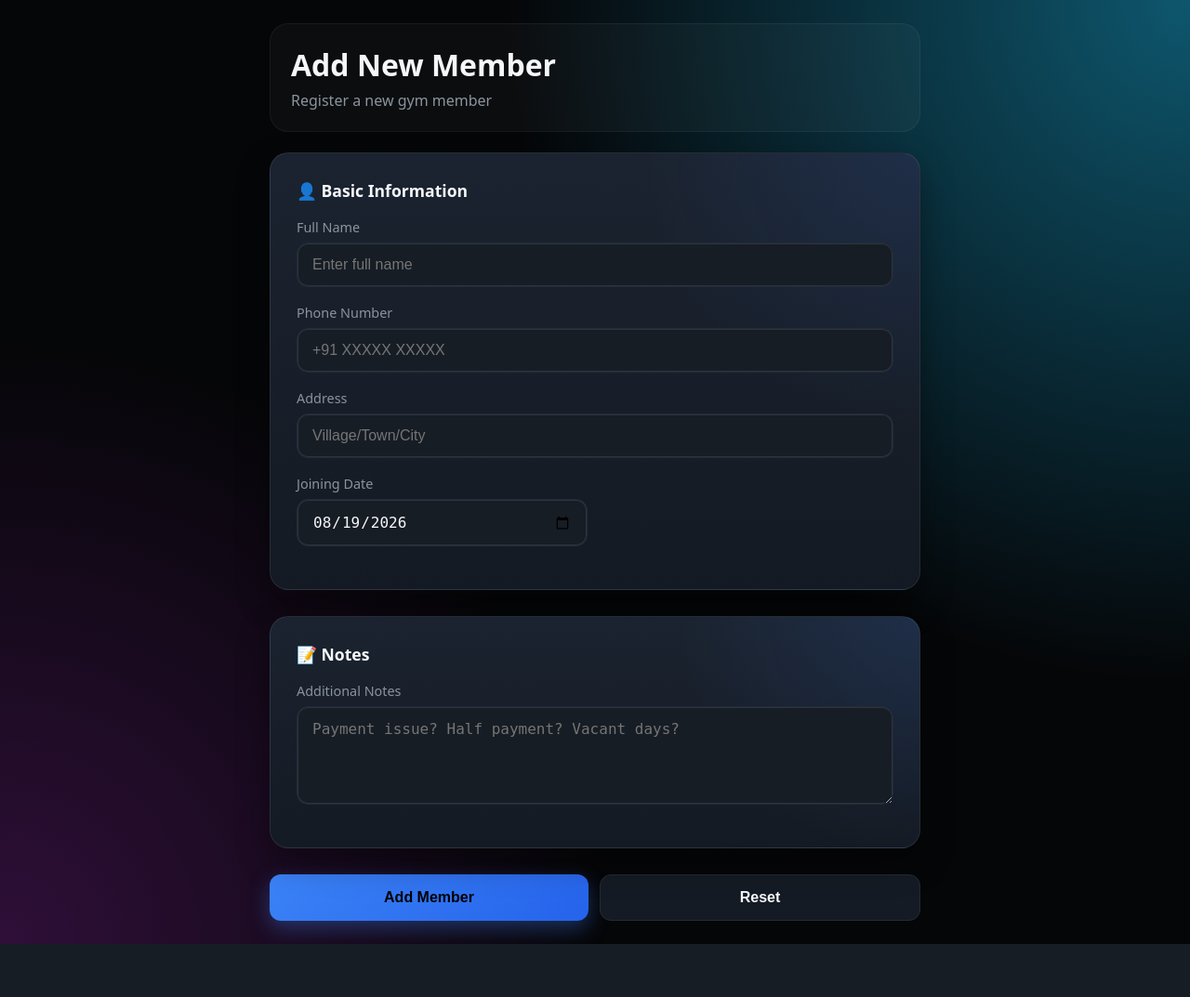
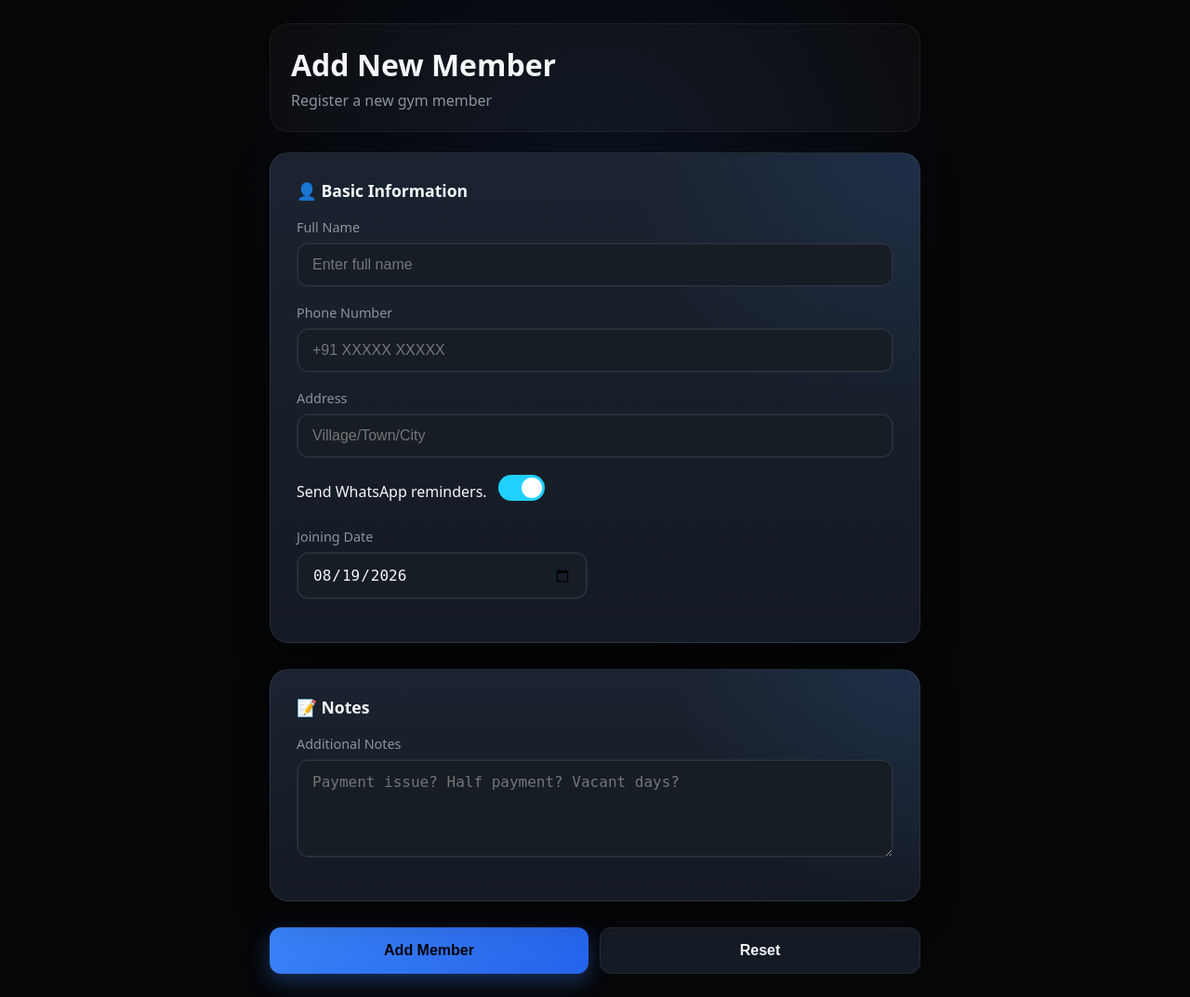
Before and after one commit to LearnEHKing/GYM-Management, a Flask app: page /add_member in a window 1280 px wide. Shown: the whole page at 93% size. Before the commit the page ends 1016 px from the top, so only its background shows below. Run offline with Flask 3, Linux system fonts and the light colour scheme; a user stored in the database is signed in.

Commit message:
Added SendMembershipReminder toggle button on add member.

```diff
--- a/config.py
+++ b/config.py
@@ -1,8 +1,11 @@
 admin = {
     "username":"admin",
-    "membership_reminder_timedelta":2,
 }
 app_secret_key= "pe82uebdiw8wu"
+
+membership_reminder_days = [7, 2, 0]
+
+daily_message_limit = 249
 
 reminder_message = (
     "👋 Hi {},\n\n"
--- a/models.py
+++ b/models.py
@@ -110,7 +110,7 @@ class Member(db.Model):
 
     notes = db.Column(db.Text)
     membership_active = db.Column(db.Boolean, default=True, nullable=False)
-    deactivated_on = db.Column(db.Date, nullable=True)
+    send_membership_reminder = db.Column(db.Boolean, default=True)
     current_plan_id = db.Column(
         db.Integer,
         db.ForeignKey("membership_plan.id")
--- a/static/css/add_member.css
+++ b/static/css/add_member.css
@@ -42,8 +42,9 @@ body.light {
 
 body {
   background:
-    radial-gradient(circle at top right, #1ac4f86c, transparent 45%),
-    radial-gradient(circle at bottom left, #d732fa33, transparent 40%),
+    radial-gradient(circle at 50% 18%,
+      rgba(59, 130, 246, 0.1),
+      transparent 35%),
     var(--bg);
   color: var(--text);
   font-family: system-ui, sans-serif;
@@ -384,6 +385,62 @@ button:hover {
   }
 }
 
+/*&-----------------
+       Switch
+------------------*/
+.switch-row {
+    display: flex;
+    align-items: center;
+    gap: 12px;
+}
+
+.switch-row p {
+    margin: 0;
+}
+
+.switch {
+    position: relative;
+    display: inline-block;
+    width: 50px;
+    height: 28px;
+}
+
+.switch input {
+    opacity: 0;
+    width: 0;
+    height: 0;
+}
+
+.slider {
+    position: absolute;
+    cursor: pointer;
+    inset: 0;
+    background-color: #777;
+    border-radius: 28px;
+    transition: 0.3s;
+}
+
+.slider::before {
+    content: "";
+    position: absolute;
+    height: 22px;
+    width: 22px;
+    left: 3px;
+    bottom: 3px;
+    background-color: white;
+    border-radius: 50%;
+    transition: 0.3s;
+}
+
+.switch input:checked + .slider {
+    background-color: #20d0ff;
+}
+
+.switch input:checked + .slider::before {
+    transform: translateX(22px);
+}
+
+
 /* ===============================
    LIGHT MODE
 ================================= */
--- a/templates/add_member.html
+++ b/templates/add_member.html
@@ -65,6 +65,14 @@
           <span class="field-error"> {{ errors.address }} </span>
           {% endif %}
         </div>
+        <div class="switch-row">
+                <p>Send WhatsApp reminders.</p>
+            <label class="switch">
+                <input id="send_reminder" name="send_reminder" type="checkbox" value="True" checked>
+                <span class="slider"></span>
+            </label>
+        </div>
+        <br>
         <div class="input-row">
           <div class="input-group">
             <label for="join_date">Joining Date</label>
--- a/templates/admin.html
+++ b/templates/admin.html
@@ -28,7 +28,7 @@
         <label for="send_reminder">Membership expiry reminders</label>
 
         <label class="switch">
-            <input id="send_reminder" name="send_reminder" type="checkbox" value="True">
+            <input id="send_reminder" name="send_reminder" type="checkbox" value="True" checked>
             <span class="slider"></span>
         </label>
 
@@ -158,7 +158,7 @@
           maxlength="15"></label>
       <label>Trial days<input name="trial_days" type="number" min="0" value="{{ owner.trial_days }}" required></label>
       <label class="switch">
-            <input id="send_reminder" name="send_reminder" type="checkbox" value="True">
+            <input id="send_reminder" name="send_reminder" type="checkbox" value="True" {{"checked" if owner.send_reminder else "" }}>
             <span class="slider"></span>
       </label>
       <label>Join date<input name="join_date" type="date" value="{{ owner.join_date.isoformat() }}"
```
Also changed, not shown: jobs.py (+7 -4 lines), scheduler.py (+12 -3 lines), templates/edit_member.html (+8 -1 lines), instance/gym.db.
